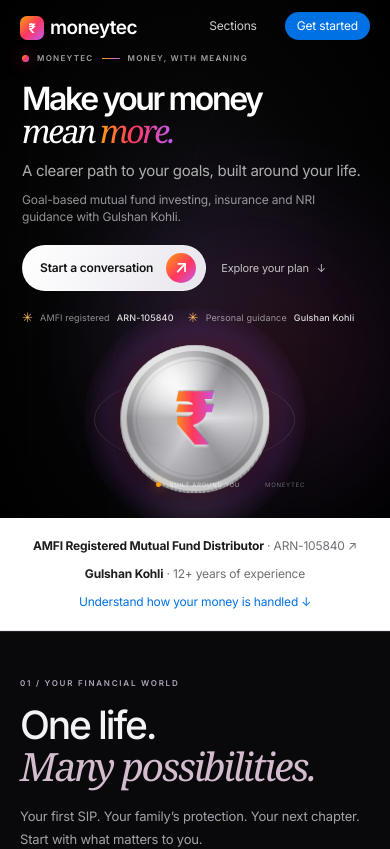
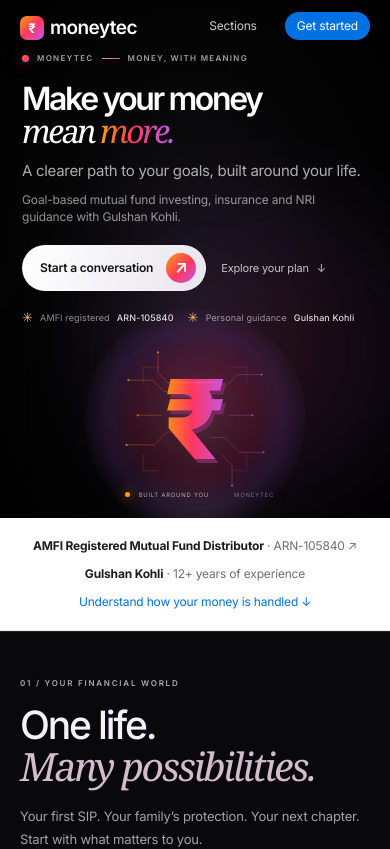
Before and after one commit to maniksahni/Akshay-vriksha-, a React (Vite) app in the folder moneytec-next/: page / in a window 390 px wide. Shown: the top 849 px of the page. Built offline with nearby package versions, Linux system fonts and the light colour scheme.

Commit message:
Apply requested Moneytec content and mobile navigation updates

```diff
--- a/moneytec-next/src/components/Configure.tsx
+++ b/moneytec-next/src/components/Configure.tsx
@@ -3,9 +3,9 @@
 import { wa } from '../data';
 import { EASE, inr, sipValue, useTween } from './ui';
 
-const AMOUNTS = [1000, 3000, 5000, 10000, 25000];
+const AMOUNTS = [1000, 3000, 5000, 10000, 25000, 50000];
 const DURATIONS = [5, 10, 15, 20, 25, 30];
-const RATES = [0, 6, 8, 10, 12, 14];
+const RATES = [6, 10, 12, 14, 15, 16];
 
 function Segmented<T extends number>({ options, value, onChange, label, fmt }: { options: T[]; value: T; onChange: (v: T) => void; label: string; fmt: (v: T) => string }) {
   return (
@@ -95,7 +95,7 @@
               </div>
 
               <a href={wa(`Hi Gulshan! I'd like to discuss a SIP illustration: ${inr(monthly, false)} monthly for ${years} years, assuming ${rate}% annually. Illustrated value ${inr(total)}; contributions ${inr(invested)}. I understand returns are not guaranteed.`)} target="_blank" rel="noreferrer" className="pill-blue mt-6 w-full">Discuss this illustration</a>
-              <p className="mt-3 text-[11px] leading-snug text-graphite">Contributions at the start of each month, constant {rate}% a year. Illustration only; mutual fund investments are subject to market risks.</p>
+              <p className="mt-3 text-[11px] leading-snug text-graphite">Contributions at the start of each month, assuming {rate}% CAGR per year. Illustration only; returns are not guaranteed. Mutual fund investments are subject to market risks.</p>
             </div>
           </aside>
         </div>
--- a/moneytec-next/src/components/Grow.tsx
+++ b/moneytec-next/src/components/Grow.tsx
@@ -72,7 +72,7 @@
             <motion.path d={path} fill="none" stroke="url(#grow-line)" strokeWidth="4" strokeLinecap="round" vectorEffect="non-scaling-stroke" style={{ pathLength: mobile ? mobileYear / YEARS : draw }} />
           </svg>
           {mobile && <label className="mt-4 block text-left text-sm text-slate">Explore the timeline · {mobileYear} years<input className="slider mt-2" type="range" min="1" max="30" value={mobileYear} onChange={e => setMobileYear(Number(e.target.value))} aria-label="Illustration timeline in years" /></label>}
-          <p className="mt-4 text-[11px] text-graphite">₹5,000 a month at an assumed 12% a year, for illustration. Returns aren’t guaranteed; mutual funds are subject to market risks.</p>
+          <p className="mt-4 text-[11px] text-graphite">₹5,000 per month, assuming CAGR of 12% per year. Illustration only.<br />Returns are not guaranteed.<br />Mutual fund investments are subject to market risks.</p>
         </div>
       </div>
     </section>
--- a/moneytec-next/src/components/Hero.tsx
+++ b/moneytec-next/src/components/Hero.tsx
@@ -3,54 +3,20 @@
 import { FACTS } from '../data';
 import { EASE, reduced } from './ui';
 
-/** A brushed-titanium ₹ coin, built from stacked CSS discs; its spin is driven from outside. */
-function TitaniumCoin({ size, spin, tiltX, tiltY, staticFacing = false }: { size: number; spin: MotionValue<number>; tiltX: MotionValue<number>; tiltY: MotionValue<number>; staticFacing?: boolean }) {
-  const thickness = Math.round(size * 0.085);
-  const layers = 16;
-  const rotateY = useTransform([spin, tiltY], ([s, t]: number[]) => s + t);
+/** A luminous rupee suspended in a lightweight circuit field. */
+function TechRupee({ size, tiltX, tiltY, staticFacing = false }: { size: number; tiltX: MotionValue<number>; tiltY: MotionValue<number>; staticFacing?: boolean }) {
   return (
-    <div style={{ width: size, height: size, perspective: 1600 }} className="relative">
-      <motion.div className="absolute inset-0" style={{ rotateX: staticFacing ? 10 : tiltX, rotateY: staticFacing ? 0 : rotateY, transformStyle: 'preserve-3d' }}>
-        {Array.from({ length: layers }).map((_, i) => (
-          <div
-            key={i}
-            className="absolute inset-0 rounded-full"
-            style={{
-              transform: `translateZ(${-thickness / 2 + (i * thickness) / (layers - 1)}px)`,
-              background: `repeating-linear-gradient(90deg, #8e8e93 0 2px, #b8b8bd 2px 4px)`,
-              filter: `brightness(${0.75 + (i % 3) * 0.08})`,
-            }}
-          />
-        ))}
-        {/* face: brushed metal with an engraved rupee */}
-        <div
-          className="absolute inset-0 grid place-items-center rounded-full"
-          style={{
-            transform: `translateZ(${thickness / 2 + 0.5}px)`,
-            background:
-              'radial-gradient(circle at 30% 25%, rgba(255,255,255,0.95), rgba(255,255,255,0) 42%), conic-gradient(from 210deg, #d9d9de, #9a9aa0, #f2f2f5, #8a8a90, #e4e4e8, #a7a7ad, #d9d9de)',
-            boxShadow: 'inset 0 0 0 6px rgba(255,255,255,0.55), inset 0 0 0 12px rgba(0,0,0,0.12), inset 0 -24px 60px rgba(0,0,0,0.25)',
-            backfaceVisibility: 'hidden',
-          }}
-        >
-          <div className="absolute inset-[10%] rounded-full border border-black/10" />
-          <span className="grad select-none font-extrabold leading-none" style={{ fontSize: size * 0.5, filter: 'drop-shadow(0 2px 1px rgba(255,255,255,0.7)) drop-shadow(0 -1px 0 rgba(0,0,0,0.25))' }}>
-            ₹
-          </span>
-        </div>
-        {/* back: engraved wordmark */}
-        <div
-          className="absolute inset-0 grid place-items-center rounded-full"
-          style={{
-            transform: `rotateY(180deg) translateZ(${thickness / 2 + 0.5}px)`,
-            background: 'conic-gradient(from 40deg, #2c2c2e, #636366, #1c1c1e, #48484a, #2c2c2e)',
-            boxShadow: 'inset 0 0 0 6px rgba(255,255,255,0.12), inset 0 0 0 12px rgba(0,0,0,0.4)',
-            backfaceVisibility: 'hidden',
-          }}
-        >
-          <span className="font-semibold tracking-[-0.03em] text-white/85" style={{ fontSize: size * 0.11 }}>moneytec</span>
-        </div>
-      </motion.div>
+    <div className="tech-rupee" style={{ width: size, height: size, perspective: 1200 }} aria-hidden="true">
+      <svg className="rupee-circuits" viewBox="0 0 400 400" fill="none">
+        <defs><linearGradient id="circuit-gradient"><stop stopColor="#ff9f0a" /><stop offset=".5" stopColor="#ff375f" /><stop offset="1" stopColor="#bf5af2" /></linearGradient></defs>
+        <g stroke="url(#circuit-gradient)" strokeWidth="1.2">
+          <path d="M20 95h65l30 30h55 M380 80h-65l-35 35h-40 M15 270h75l35-35h45 M385 290h-65l-40-40h-40 M100 20v55l30 30 M300 380v-55l-30-30 M45 190h65 M290 190h65" />
+          <path d="M60 60h45 M60 60v45 M340 60h-45 M340 60v45 M60 340h45 M60 340v-45 M340 340h-45 M340 340v-45" opacity=".5" />
+        </g>
+        {[ [20,95],[380,80],[15,270],[385,290],[100,20],[300,380],[45,190],[355,190] ].map(([cx,cy],i)=><circle key={i} cx={cx} cy={cy} r="3" fill={i%2 ? '#bf5af2' : '#ff9f0a'} />)}
+      </svg>
+      <motion.div className="rupee-symbol" style={{ rotateX: staticFacing ? 0 : tiltX, rotateY: staticFacing ? 0 : tiltY }}><span className="grad">₹</span></motion.div>
+      <div className="rupee-scan" />
     </div>
   );
 }
@@ -70,8 +36,6 @@
   }, []);
 
   // scroll choreography: the coin turns a full revolution and lifts; copy hands over to the second line
-  const spinRaw = useTransform(p, [0, 1], [-18, 342]);
-  const spin = useSpring(spinRaw, { stiffness: 80, damping: 22 });
   const scale = useTransform(p, [0, 0.55, 1], [1, 1.12, 0.92]);
   const coinY = useTransform(p, [0, 1], ['0%', '-6%']);
   const titleOpacity = useTransform(p, [0.15, 0.55], [1, 0]);
@@ -128,7 +92,7 @@
           </div>
 
           <motion.div className="hero-coin relative z-0" style={{ scale: mobile ? 1 : scale, y: mobile ? 0 : coinY }} initial={{ opacity: 0, scale: 0.8 }} animate={{ opacity: 1, scale: 1 }} transition={{ duration: 1.4, ease: EASE, delay: 0.2 }}>
-          <div className="coin-halo" aria-hidden="true" /><TitaniumCoin size={size} spin={spin} tiltX={tiltX} tiltY={tiltY} staticFacing={mobile} />
+          <div className="coin-halo" aria-hidden="true" /><TechRupee size={size} tiltX={tiltX} tiltY={tiltY} staticFacing={mobile} />
           <div className="absolute -bottom-10 left-1/2 h-10 w-[70%] -translate-x-1/2 rounded-[50%] bg-white/10 blur-xl" />
             <div className="hero-orbit-label"><span className="hero-orbit-dot" /> BUILT AROUND YOU <span>MONEYTEC</span></div>
           </motion.div>
--- a/moneytec-next/src/components/ui.tsx
+++ b/moneytec-next/src/components/ui.tsx
@@ -110,6 +110,6 @@
 /** SIP future value with contributions at the start of each month. */
 export function sipValue(monthly: number, annualPct: number, months: number) {
   if (months <= 0) return 0;
-  const i = annualPct / 1200;
+  const i = Math.pow(1 + annualPct / 100, 1 / 12) - 1;
   return i === 0 ? monthly * months : monthly * ((Math.pow(1 + i, months) - 1) / i) * (1 + i);
 }
--- a/moneytec-next/src/data.ts
+++ b/moneytec-next/src/data.ts
@@ -27,3 +27,9 @@
 
 export const DISCLAIMER =
   'Mutual fund investments are subject to market risks; read all scheme-related documents carefully. Illustrations assume a constant return and are not a promise of future returns. Insurance is the subject matter of solicitation.';
+
+export const SOCIALS = [
+  { name: 'Instagram', href: 'https://www.instagram.com/akshayavriksha?utm_source=qr&vrfl=Ym9ub2psenpldDY0', handle: '@akshayavriksha', icon: 'instagram' },
+  { name: 'Facebook', href: 'https://www.facebook.com/share/1DsGWmmBrY/', handle: 'Connect with Gulshan', icon: 'facebook' },
+  { name: 'X (Twitter)', href: 'https://x.com/GulshanOnWheels', handle: '@GulshanOnWheels', icon: 'x' },
+];
--- a/moneytec-next/src/index.css
+++ b/moneytec-next/src/index.css
@@ -381,3 +381,31 @@
  #start .hero-serif { display:inline-block; }
  #grow > .sticky > .wrap { padding-top:0; padding-bottom:0; }
 }
+
+/* Circuit-lit rupee, without a coin or metallic disc. */
+.tech-rupee { position: relative; display: grid; place-items: center; }
+.rupee-circuits { position: absolute; inset: 0; width: 100%; height: 100%; opacity: .7; }
+.rupee-symbol { position: relative; display: grid; place-items: center; font-size: clamp(100px,27vw,340px); line-height: 1; font-weight: 800; text-shadow: 0 0 75px #ff375f15; filter: drop-shadow(0 0 24px #bf5af240); }
+.rupee-symbol span { filter: drop-shadow(3px 4px 0 #74295b); }
+.rupee-scan { position: absolute; left: 23%; right: 23%; top: 23%; height: 1px; background: linear-gradient(90deg,transparent,#ffc7dd,transparent); opacity: .5; animation: rupee-scan 6s ease-in-out infinite; }
+@keyframes rupee-scan { 0%,100% { transform: translateY(0); opacity:0; } 30%,70% { opacity:.55; } 90% { transform:translateY(190px);opacity:0; } }
+.hero-coin::after { display:none; }
+.hero-orbit-label { bottom: -2%; right: 8%; }
+.menu-backdrop { position:fixed; inset:52px 0 0; z-index:90; background:#0008; }
+.mobile-section-menu { position:fixed; inset:52px 0 auto; z-index:100; max-height:calc(100dvh - 52px); overflow-y:auto; box-shadow:0 20px 40px #0004; }
+.social-card { display:flex; align-items:center; gap:15px; padding:26px 22px; border:1px solid #ddd5e3; border-radius:20px; background:linear-gradient(135deg,#fff,#f3edf6); transition:transform .2s,border-color .2s; }
+.social-card:hover { transform:translateY(-3px); border-color:#c58bb5; }
+.social-icon { display:grid; place-items:center; flex-shrink:0; height:46px; width:46px; border-radius:14px; color:#a63b80; background:#b85a9c12; }
+.social-card strong { display:block; font-size:17px; font-weight:600; }
+.social-card small { display:block; margin-top:4px; font-size:11px; color:#6e6376; }
+.social-card > svg:last-child { margin-left:auto; flex-shrink:0; }
+#gulshan .gulshan-portrait { max-width:400px; }
+.gulshan-photo { object-position:50% 42%; }
+@media (min-width:768px) { .menu-backdrop { display:none; } }
+@media (max-width:639px) {
+ .rupee-symbol { font-size:110px; }
+ .hero-orbit-label { right:-5px; bottom:-6px; }
+ .social-card { padding:18px; }
+ #gulshan .gulshan-portrait { max-width:240px; margin-bottom:10px; }
+ @keyframes rupee-scan { 0%,100% { transform:translateY(0);opacity:0; } 30%,70% { opacity:.55; } 90% { transform:translateY(70px);opacity:0; } }
+}
```
Also changed, not shown: moneytec-next/src/components/Closing.tsx (+4 -9 lines), moneytec-next/src/components/InstagramReels.tsx (+11 -21 lines), moneytec-next/src/components/Nav.tsx (+11 -16 lines), moneytec-next/src/components/Plans.tsx (+4 -4 lines), moneytec-next/public/images/gulshan-kohli.webp (added).
